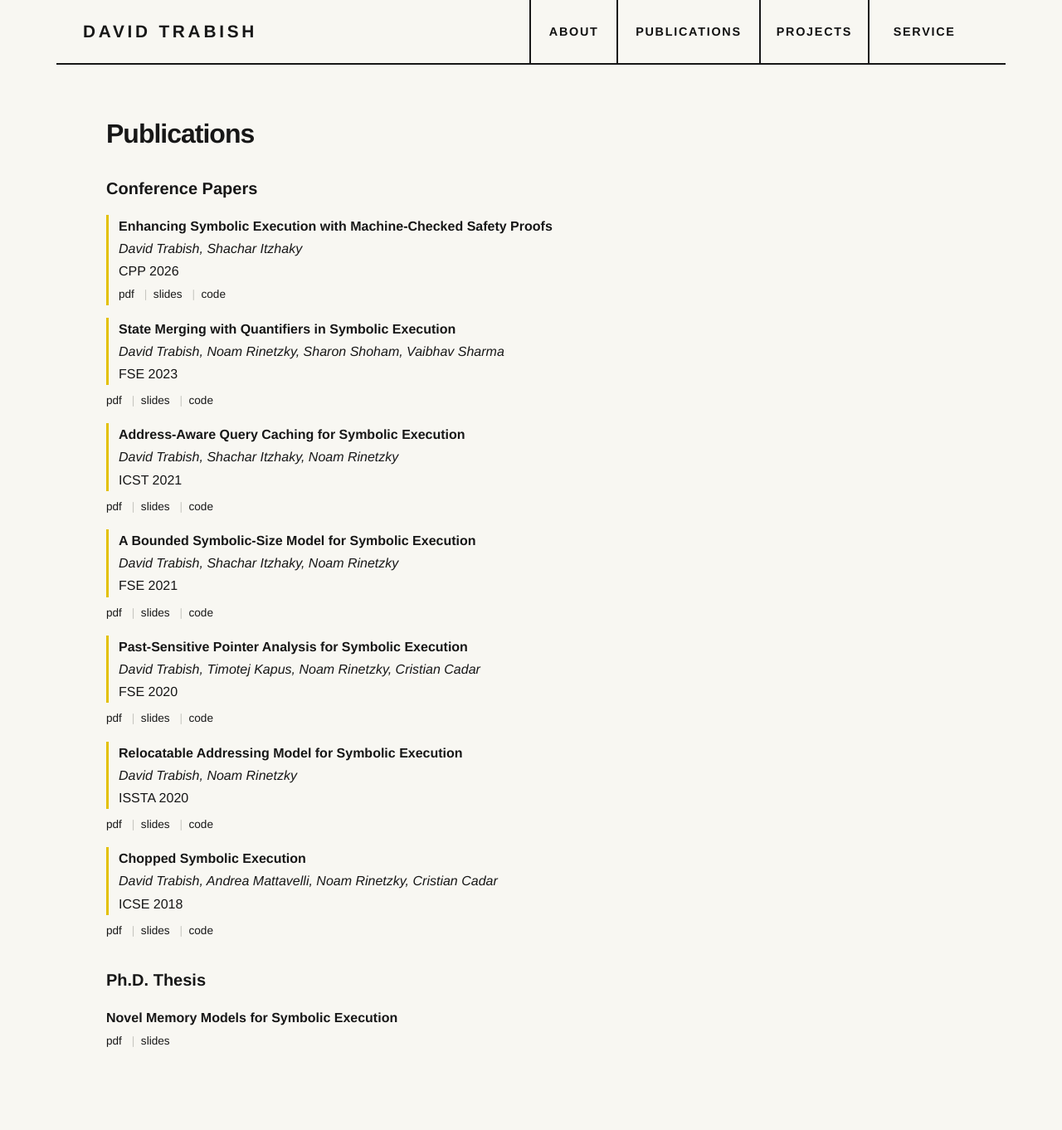
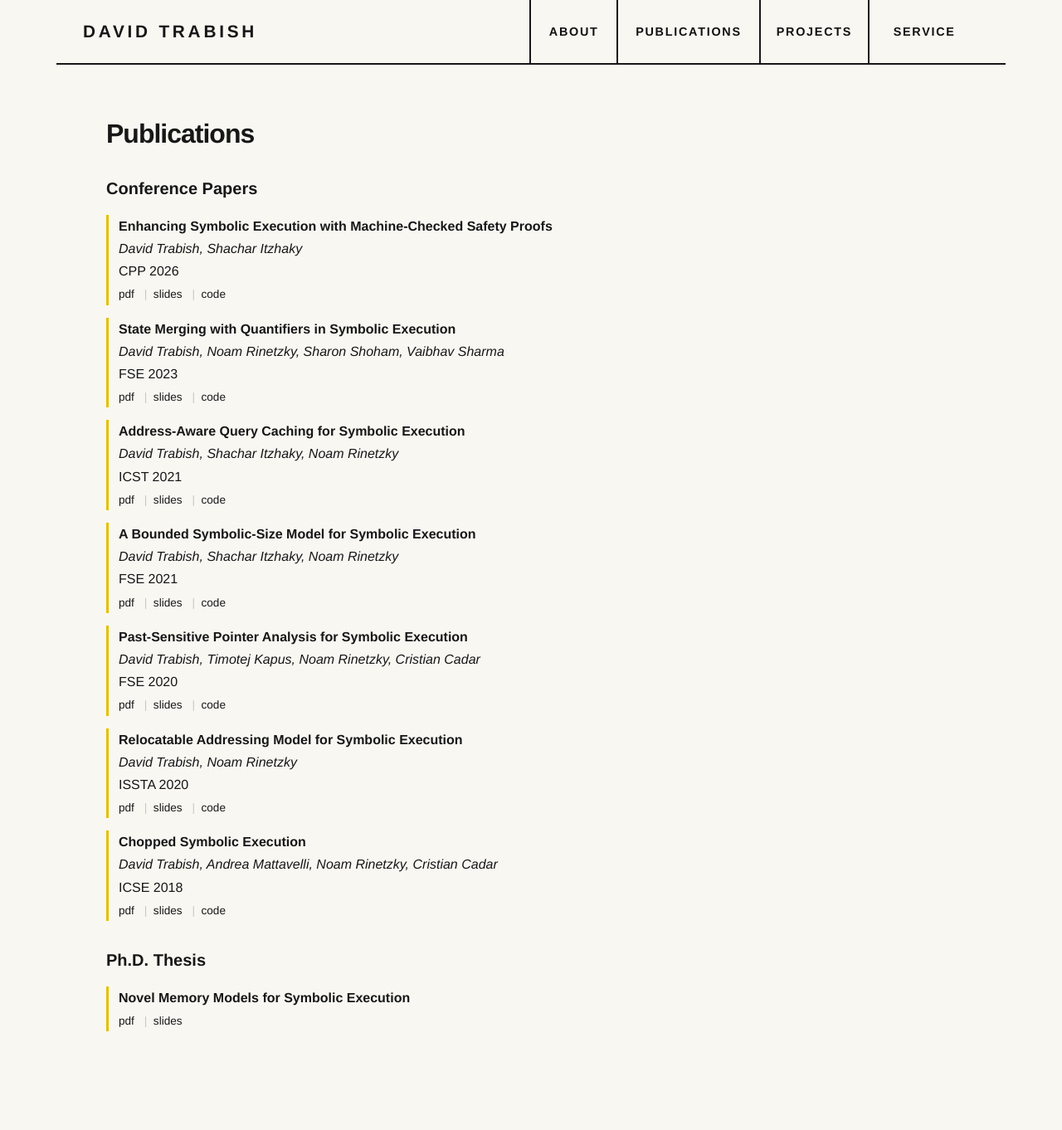
Before and after one commit to davidtr1037/davidtr1037.github.io, a Jekyll site: the page built from publications.md, in a window 1280 px wide. Shown: the whole page at 83% size. Built offline with Jekyll 4.4.1, drawn with Linux system fonts in a browser that asks for light colours; after the commit the page ends 1338 px from its top, so only the background shows below that.

Commit message:
updating

```diff
--- a/publications.md
+++ b/publications.md
@@ -10,43 +10,69 @@
     <strong>Enhancing Symbolic Execution with Machine-Checked Safety Proofs</strong><br>
     <em>David Trabish, Shachar Itzhaky</em><br>
     <span class="publication-venue">CPP 2026</span><br>
-[pdf](/files/cpp2026.pdf){: .publication-resource }
-[slides](/files/klee-rocq.pdf){: .publication-resource }
-[code](https://github.com/davidtr1037/klee-rocq){: .publication-resource }
+    [pdf](/files/cpp2026.pdf){: .publication-resource }
+    [slides](/files/klee-rocq.pdf){: .publication-resource }
+    [code](https://github.com/davidtr1037/klee-rocq){: .publication-resource }
 </span>
 
-<span class="publication-details"><strong>State Merging with Quantifiers in Symbolic Execution</strong><br><em>David Trabish, Noam Rinetzky, Sharon Shoham, Vaibhav Sharma</em><br><span class="publication-venue">FSE 2023</span></span>
-[pdf](/files/fse23main-p381-p-20e978691c-72421-final.pdf){: .publication-resource }
-[slides](/files/fse2023.pdf){: .publication-resource }
-[code](https://github.com/davidtr1037/klee-quantifiers){: .publication-resource }
+<span class="publication-details">
+    <strong>State Merging with Quantifiers in Symbolic Execution</strong><br>
+    <em>David Trabish, Noam Rinetzky, Sharon Shoham, Vaibhav Sharma</em><br>
+    <span class="publication-venue">FSE 2023</span><br>
+    [pdf](/files/fse23main-p381-p-20e978691c-72421-final.pdf){: .publication-resource }
+    [slides](/files/fse2023.pdf){: .publication-resource }
+    [code](https://github.com/davidtr1037/klee-quantifiers){: .publication-resource }
+</span>
 
-<span class="publication-details"><strong>Address-Aware Query Caching for Symbolic Execution</strong><br><em>David Trabish, Shachar Itzhaky, Noam Rinetzky</em><br><span class="publication-venue">ICST 2021</span></span>
-[pdf](/files/icst_2021_final.pdf){: .publication-resource }
-[slides](/files/aaqc-icst2021.pdf){: .publication-resource }
-[code](https://github.com/davidtr1037/klee-aaqc){: .publication-resource }
+<span class="publication-details">
+    <strong>Address-Aware Query Caching for Symbolic Execution</strong><br>
+    <em>David Trabish, Shachar Itzhaky, Noam Rinetzky</em><br>
+    <span class="publication-venue">ICST 2021</span><br>
+    [pdf](/files/icst_2021_final.pdf){: .publication-resource }
+    [slides](/files/aaqc-icst2021.pdf){: .publication-resource }
+    [code](https://github.com/davidtr1037/klee-aaqc){: .publication-resource }
+</span>
 
-<span class="publication-details"><strong>A Bounded Symbolic-Size Model for Symbolic Execution</strong><br><em>David Trabish, Shachar Itzhaky, Noam Rinetzky</em><br><span class="publication-venue">FSE 2021</span></span>
-[pdf](/files/fse21main-p547-p-3b9f16ea68-52971-final.pdf){: .publication-resource }
-[slides](/files/fse2021.pdf){: .publication-resource }
-[code](https://github.com/davidtr1037/klee-symsize){: .publication-resource }
+<span class="publication-details">
+    <strong>A Bounded Symbolic-Size Model for Symbolic Execution</strong><br>
+    <em>David Trabish, Shachar Itzhaky, Noam Rinetzky</em><br>
+    <span class="publication-venue">FSE 2021</span><br>
+    [pdf](/files/fse21main-p547-p-3b9f16ea68-52971-final.pdf){: .publication-resource }
+    [slides](/files/fse2021.pdf){: .publication-resource }
+    [code](https://github.com/davidtr1037/klee-symsize){: .publication-resource }
+</span>
 
-<span class="publication-details"><strong>Past-Sensitive Pointer Analysis for Symbolic Execution</strong><br><em>David Trabish, Timotej Kapus, Noam Rinetzky, Cristian Cadar</em><br><span class="publication-venue">FSE 2020</span></span>
-[pdf](/files/fse20main-p237-p-deb5bc6-47564-final.pdf){: .publication-resource }
-[slides](/files/pspa-fse20.pdf){: .publication-resource }
-[code](https://github.com/davidtr1037/klee-pspa){: .publication-resource }
+<span class="publication-details">
+    <strong>Past-Sensitive Pointer Analysis for Symbolic Execution</strong><br>
+    <em>David Trabish, Timotej Kapus, Noam Rinetzky, Cristian Cadar</em><br>
+    <span class="publication-venue">FSE 2020</span><br>
+    [pdf](/files/fse20main-p237-p-deb5bc6-47564-final.pdf){: .publication-resource }
+    [slides](/files/pspa-fse20.pdf){: .publication-resource }
+    [code](https://github.com/davidtr1037/klee-pspa){: .publication-resource }
+</span>
 
-<span class="publication-details"><strong>Relocatable Addressing Model for Symbolic Execution</strong><br><em>David Trabish, Noam Rinetzky</em><br><span class="publication-venue">ISSTA 2020</span></span>
-[pdf](/files/issta20-ram.pdf){: .publication-resource }
-[slides](/files/ram-issta20-conf.pdf){: .publication-resource }
-[code](https://github.com/davidtr1037/klee-ram){: .publication-resource }
+<span class="publication-details">
+    <strong>Relocatable Addressing Model for Symbolic Execution</strong><br>
+    <em>David Trabish, Noam Rinetzky</em><br>
+    <span class="publication-venue">ISSTA 2020</span><br>
+    [pdf](/files/issta20-ram.pdf){: .publication-resource }
+    [slides](/files/ram-issta20-conf.pdf){: .publication-resource }
+    [code](https://github.com/davidtr1037/klee-ram){: .publication-resource }
+</span>
 
-<span class="publication-details"><strong>Chopped Symbolic Execution</strong><br><em>David Trabish, Andrea Mattavelli, Noam Rinetzky, Cristian Cadar</em><br><span class="publication-venue">ICSE 2018</span></span>
-[pdf](/files/icse-2018.pdf){: .publication-resource }
-[slides](/files/icse-2018-talk.pdf){: .publication-resource }
-[code](https://github.com/davidtr1037/chopper){: .publication-resource }
+<span class="publication-details">
+    <strong>Chopped Symbolic Execution</strong><br>
+    <em>David Trabish, Andrea Mattavelli, Noam Rinetzky, Cristian Cadar</em><br>
+    <span class="publication-venue">ICSE 2018</span><br>
+    [pdf](/files/icse-2018.pdf){: .publication-resource }
+    [slides](/files/icse-2018-talk.pdf){: .publication-resource }
+    [code](https://github.com/davidtr1037/chopper){: .publication-resource }
+</span>
 
 #### **Ph.D. Thesis**
 
-**Novel Memory Models for Symbolic Execution**
-[pdf](/files/phd-thesis.pdf){: .publication-resource }
-[slides](/files/phd-thesis-slides.pdf){: .publication-resource }
+<span class="publication-details">
+    <strong>Novel Memory Models for Symbolic Execution</strong><br>
+    [pdf](/files/phd-thesis.pdf){: .publication-resource }
+    [slides](/files/phd-thesis-slides.pdf){: .publication-resource }
+</span>
```
